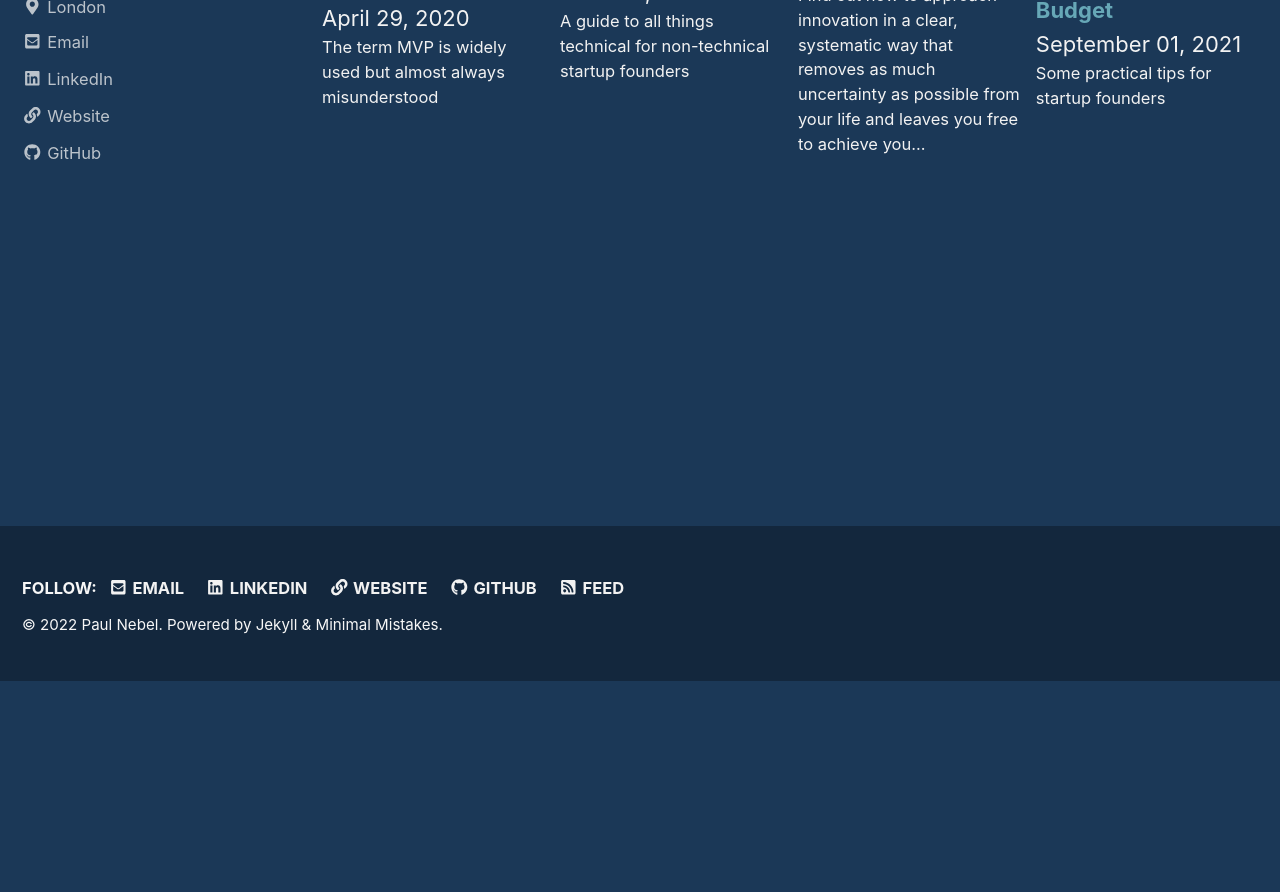
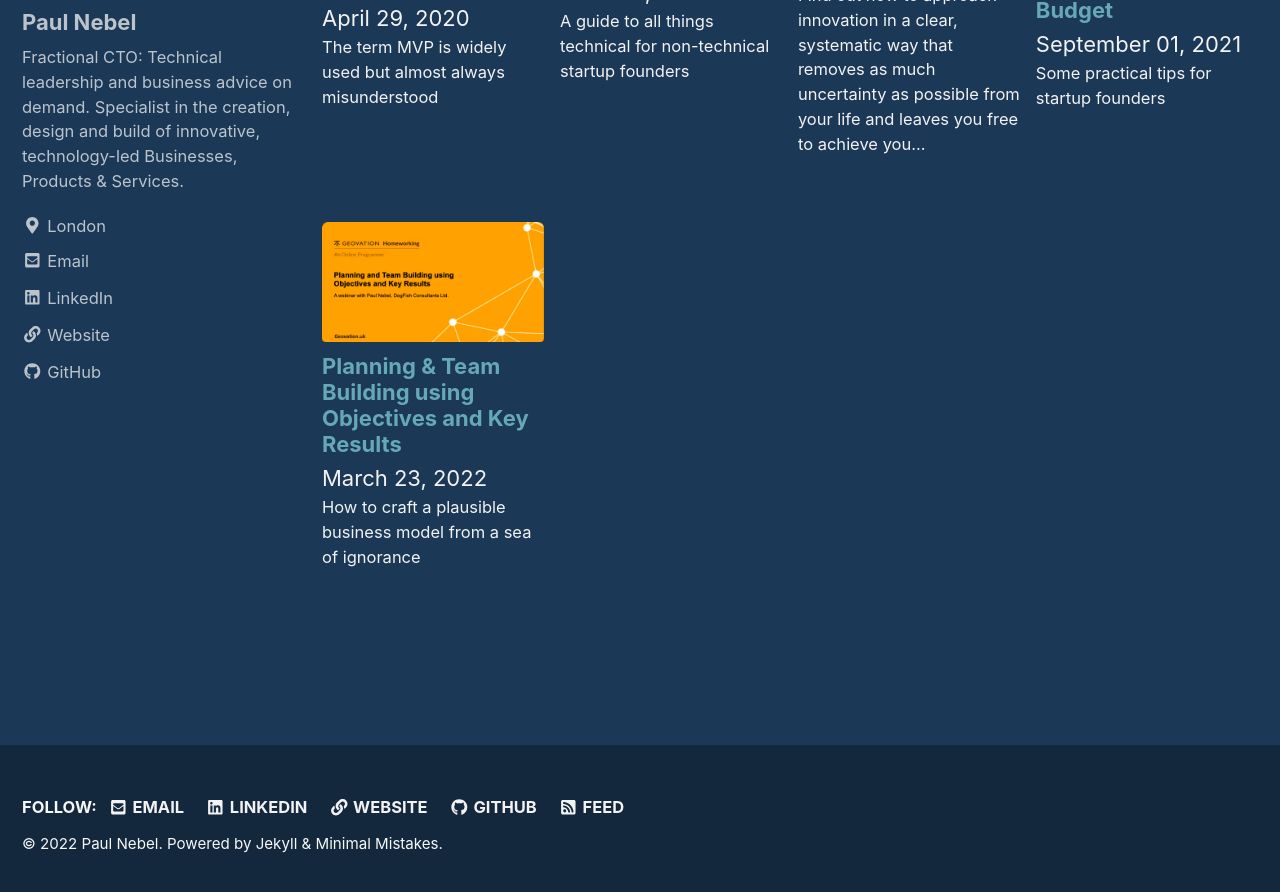
Before and after one commit to paulnebel/paulnebel.github.io, a Jekyll site: the page built from _pages/talks.md, in a window 1280 px wide and 900 px high, scrolled down 499 px. Shown: the top 892 px of the window. Built offline with Jekyll 4.4.1, drawn with Linux system fonts in a browser that asks for light colours; cached includes are drawn as plain includes; nearby versions of some CDN libraries; before the commit the page ends 1179 px from its top, so only the background shows below that.

Commit message:
fix: Adds OKR Geovation webinar

```diff
--- /dev/null
+++ b/_talks/planning-team-building-using-okr.md
@@ -0,0 +1,10 @@
+---
+title: "Planning & Team Building using Objectives and Key Results"
+excerpt: "How to craft a plausible business model from a sea of ignorance"
+date: "2022-03-23"
+header:
+  teaser: /assets/images/talks/planning-team-building-using-okr.png
+---
+## How to craft a plausible business model from a sea of ignorance
+
+{% include video id="691418100" provider="vimeo" %}
```
Also changed, not shown: _talks/grt-rich-quick.md (+1 -1 lines), _talks/how-build-team-from-inexperienced-developers.md (+1 -1 lines), assets/images/talks/planning-team-building-using-okr.png (added).
